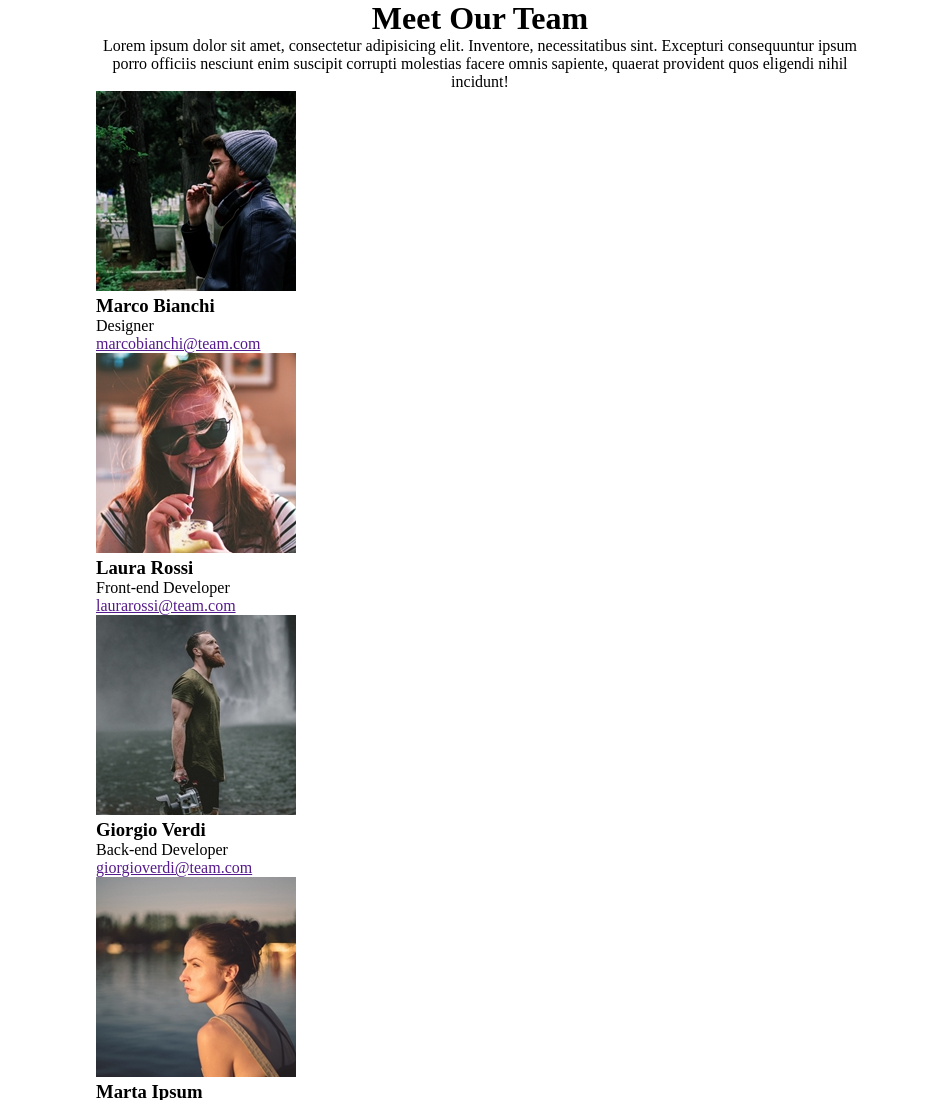
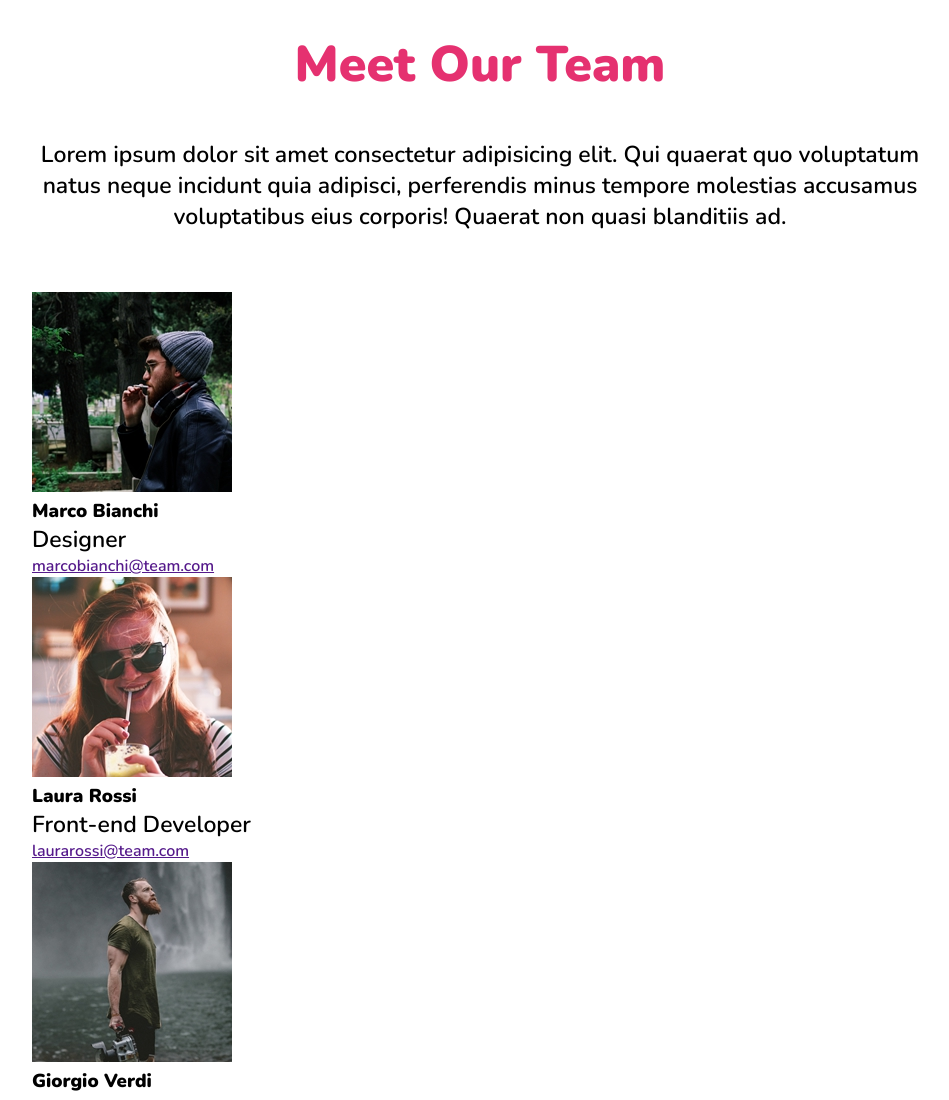
Before and after one commit to Aurora-Bizzo/html-css-float-cards, a plain HTML site: page index.html in a window 1280 px wide. Shown: the top 1100 px of the page, without its empty margins (160-1109 px from the left). Drawn offline with nearby package versions, Linux system fonts and the light colour scheme.

Commit message:
added header style

```diff
--- a/css/style.css
+++ b/css/style.css
@@ -5,10 +5,22 @@
 }
 
 body {
-    width: 60%;
+    width: 70%;
     margin: 0 auto;
+    font-family: 'Nunito', sans-serif;
 }
 
 header {
     text-align: center;
+    margin-bottom: 60px;
 }
+
+h1 {
+    padding: 30px 0px 40px 0px;
+    color: rgb(229, 49, 112);
+    font-size: 50px;
+}
+
+p {
+    font-size: 23px;
+}
--- a/index.html
+++ b/index.html
@@ -5,16 +5,20 @@
     <meta http-equiv="X-UA-Compatible" content="IE=edge">
     <meta name="viewport" content="width=device-width, initial-scale=1.0">
     <link rel="stylesheet" href="./css/style.css">
+    <link rel="preconnect" href="https://fonts.googleapis.com">
+    <link rel="preconnect" href="https://fonts.gstatic.com" crossorigin>
+    <link href="https://fonts.googleapis.com/css2?family=Nunito:wght@600;1000&display=swap" rel="stylesheet">
     <title>Document</title>
 </head>
 <body>
     <header>
         <div>
-            <h1>Meet Our Team</h1>
-            <p id=>Lorem ipsum dolor sit amet, consectetur adipisicing elit. Inventore, necessitatibus sint. Excepturi consequuntur ipsum porro officiis nesciunt enim suscipit corrupti molestias facere omnis sapiente, quaerat provident quos eligendi nihil incidunt!</p>
+            <h1><strong>Meet Our Team</strong></h1>
+            <p>Lorem ipsum dolor sit amet consectetur adipisicing elit. Qui quaerat quo voluptatum natus neque incidunt quia adipisci, perferendis minus tempore molestias accusamus voluptatibus eius corporis! Quaerat non quasi blanditiis ad.</p>
         </div>
     </header>
     <main>
+        <div></div>
         <div>
             <img src="./img/male1.png" alt="male1">
             <div class="contents">
```
